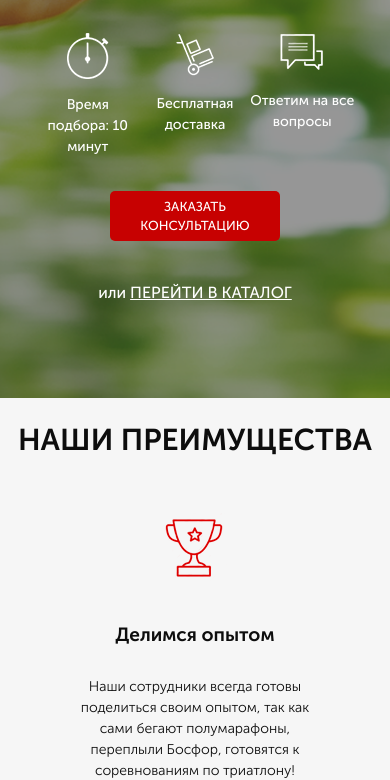
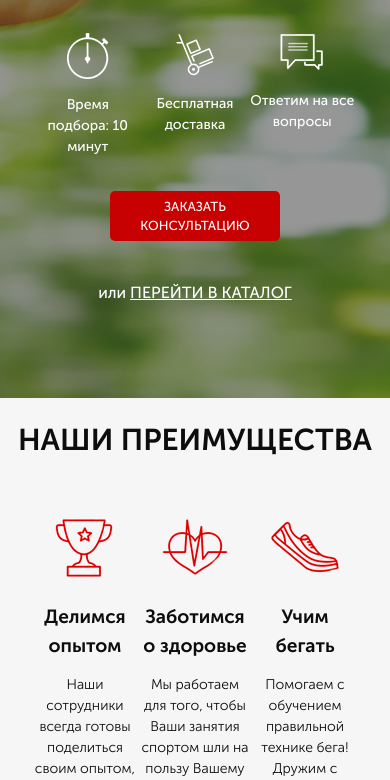
Before and after one commit to RedFoxTrue/pulse, a website: page src/index.html in a window 390 px wide. Shown: the part 321-1101 px from the top of the page. Drawn offline with Linux system fonts and the light colour scheme; files whose address does not match are found by name.

Commit message:
step 1 completed

```diff
--- a/src/sass/base/_media.sass
+++ b/src/sass/base/_media.sass
@@ -10,6 +10,11 @@
             padding: 0 30px 0 30px
         &__block
             padding: 0 15px 0 15px;
+            max-width: 33%
+            span
+                margin-top: 14px
+        .block_title
+            margin-top: 20px
 @media ( max-width: 767px )
     .header
         &__official
--- a/src/sass/blocks/_promo.sass
+++ b/src/sass/blocks/_promo.sass
@@ -1,7 +1,7 @@
 .promo
     min-height: 650px
     padding: 21px 0 93px 0
-    background: url(../../img/bg/bg1.png) center (center/cover) no-repeat
+    background: url(../img/bg/bg1.png) center (center/cover) no-repeat
     &__wrapper
         display: flex
         flex-direction: column
```
Also changed, not shown: src/css/style.min.css.
